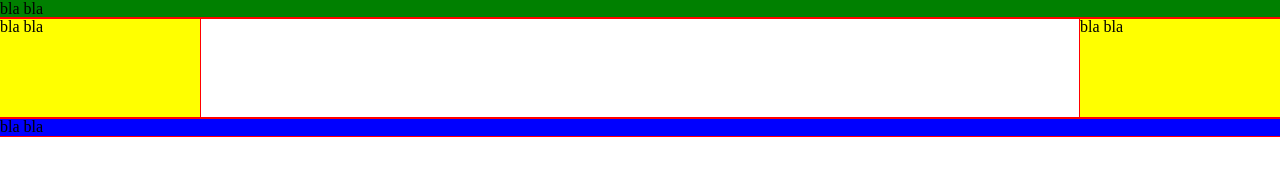
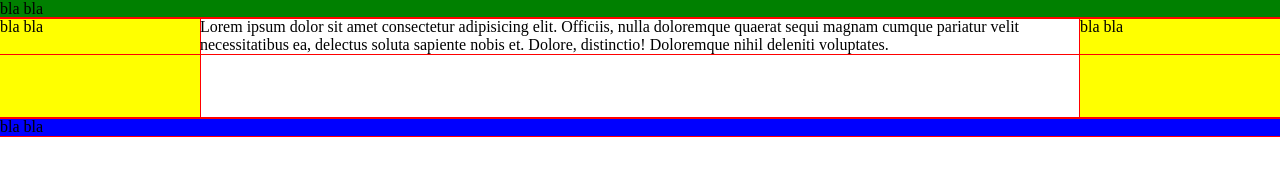
Before and after one commit to aliakseiriki/repos, a website: page src/index.html in a window 1280 px wide. Drawn offline with nearby package versions, Linux system fonts and the light colour scheme; files that its build step writes are made by us from their sources; a web font is replaced by a local one.

Commit message:
another commit

```diff
--- a/src/index.html
+++ b/src/index.html
@@ -10,6 +10,7 @@
     <div class="clearfix">
       <div class="child_1">bla bla</div>
       <div class="child_2">bla bla</div>
+      <div class="content">Lorem ipsum dolor sit amet consectetur adipisicing elit. Officiis, nulla doloremque quaerat sequi magnam cumque pariatur velit necessitatibus ea, delectus soluta sapiente nobis et. Dolore, distinctio! Doloremque nihil deleniti voluptates.</div>
     </div>
     <div class="footer">bla bla</div>
   </body>
--- a/src/main.scss
+++ b/src/main.scss
@@ -37,3 +37,7 @@ html * {
   display: block;
   clear: both;
 }
+
+.content {
+
+}
```
